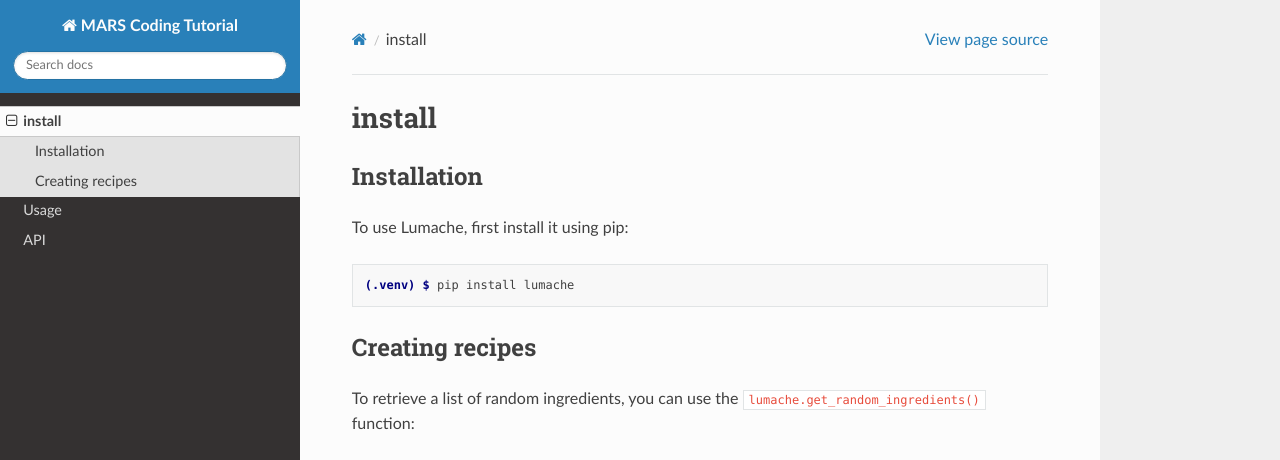
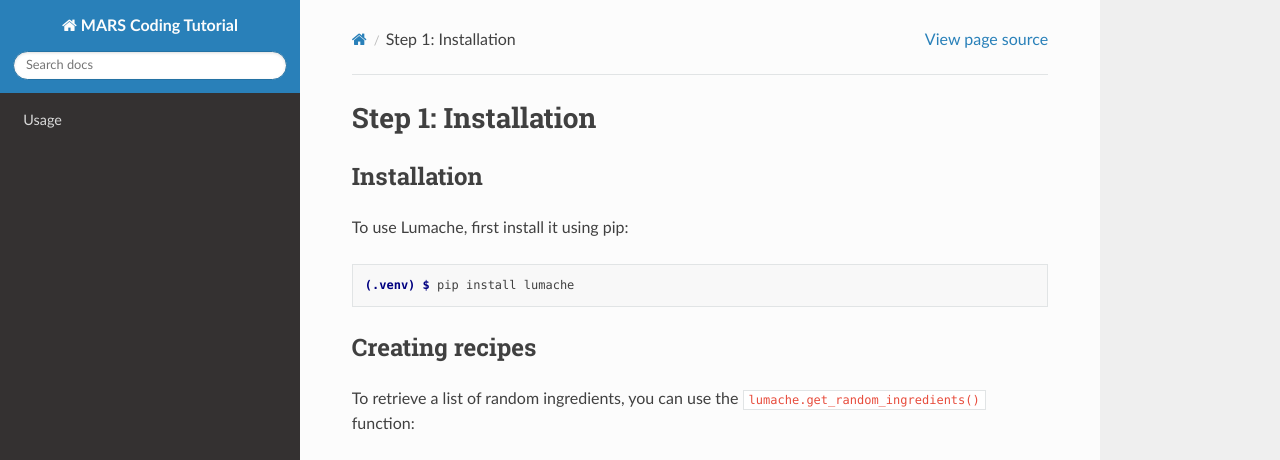
Before and after one commit to jacobsc050/MARS, a Sphinx documentation site: the page built from docs/source/install.rst, in a window 1280 px wide and 1095 px high. Shown: the top 460 px of the window. Built offline with Sphinx 7.4.7 and the Read the Docs theme 3.1.0, drawn with Linux system fonts in a browser that asks for light colours; pages that are not in the unit, such as notebooks, are missing from menus; grey boxes are pictures that could not be loaded.

```diff
--- a/docs/source/index.rst
+++ b/docs/source/index.rst
@@ -13,6 +13,5 @@ Contents
 
 .. toctree::
 
-   install
+   Step 1: Installation
    usage
-   api
--- a/docs/source/install.rst
+++ b/docs/source/install.rst
@@ -1,4 +1,4 @@
-install
+Step 1: Installation
 ====
 
 .. _installation:
```
Also changed, not shown: docs/source/api.rst (deleted, +0 -7 lines).
